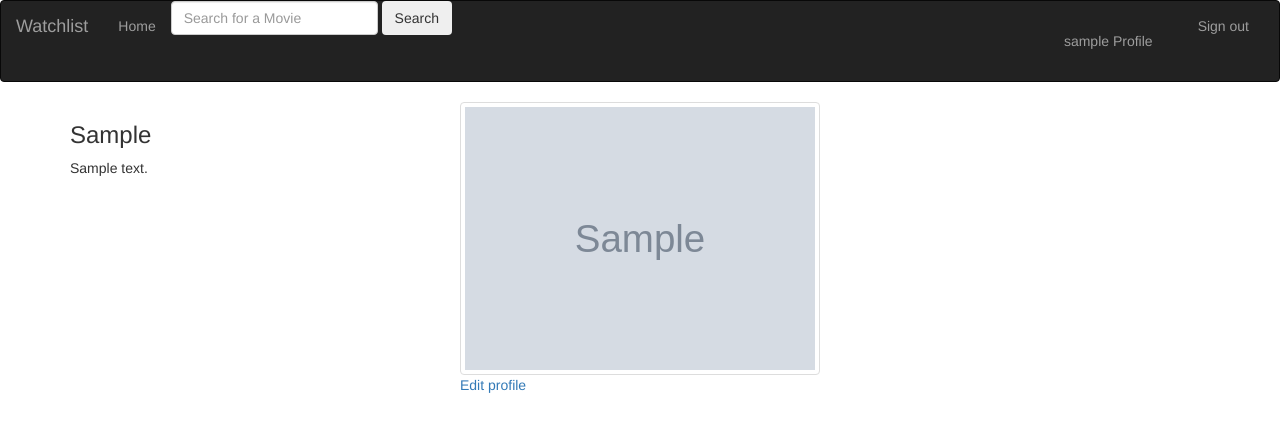
After one commit to Krasivaya/Watch-List-backend, a Flask app: a page that uses app/templates/navbar.html in a window 1280 px wide. The commit adds this page. Shown: the top 432 px of the page. Run offline with Flask 2, Linux system fonts and the light colour scheme; a user stored in the database is signed in; tables that the repository leaves empty hold one stand-in row (values such as "Sample post"); grey boxes marked "Sample" are stand-in pictures; some libraries are stand-ins or nearby versions.

Commit message:
Set profile

```diff
--- a/app/main/forms.py
+++ b/app/main/forms.py
@@ -6,3 +6,7 @@ class ReviewForm(FlaskForm):
     title = StringField('Movie title', validators = [Required()])
     review = TextAreaField('Moview review', validators = [Required()])
     submit = SubmitField('Submit')
+
+class UpdateProfile(FlaskForm):
+    bio = TextAreaField('Tell us about you.',validators = [Required()])
+    submit = SubmitField('Submit')
--- a/app/main/views.py
+++ b/app/main/views.py
@@ -1,8 +1,9 @@
-from flask import render_template, request, redirect, url_for
+from flask import render_template, request, redirect, url_for, abort
 from . import main
 from ..request import get_movies, get_movie, search_movie
-from ..models import Review
-from .forms import ReviewForm
+from ..models import Review, User
+from .forms import ReviewForm, UpdateProfile
+from .. import db
 from flask_login import login_required
 
 #Home view
@@ -53,3 +54,33 @@ def new_review(id):
 
     title = f'{movie.title} review'
     return render_template('new_review.html',title = title, review_form=form, movie=movie)
+
+#Profile view
+@main.route('/user/<uname>')
+def profile(uname):
+    user = User.query.filter_by(username = uname).first()
+
+    if user is None:
+        abort(404)
+
+    return render_template("profile/profile.html", user = user)
+
+#Update view
+@main.route('/user/<uname>/update',methods = ['GET','POST'])
+@login_required
+def update_profile(uname):
+    user = User.query.filter_by(username = uname).first()
+    if user is None:
+        abort(404)
+
+    form = UpdateProfile()
+
+    if form.validate_on_submit():
+        user.bio = form.bio.data
+
+        db.session.add(user)
+        db.session.commit()
+
+        return redirect(url_for('.profile',uname=user.username))
+
+    return render_template('profile/update.html',form =form)
--- a/app/templates/navbar.html
+++ b/app/templates/navbar.html
@@ -15,7 +15,7 @@
             </ul>
             <ul class="nav navbar-nav navbar-right">
                 {% if current_user.is_authenticated %}
-                <li style="color:white;padding:15px;">{{current_user.username}}</li>
+                <li style="color:white;padding:15px;"><a href="{{url_for('main.profile',uname=current_user.username)}}">{{current_user.username}} Profile</a></li>
                 <li><a href="{{url_for('auth.logout')}}">Sign out</a></li>
                 {% else %}
                 <li><a href="{{url_for('auth.login')}}">Sign in</a></li>
--- /dev/null
+++ b/app/templates/profile/profile.html
@@ -0,0 +1,38 @@
+{% extends 'base.html'%}
+<!-- Style block -->
+{% block styles %}
+    {{ super() }}
+    <link rel="icon" type="image/png" href=" {{url_for('static', filename = 'images/icon.png')}} ">
+{% endblock %}
+
+{% block content %}
+<div class="container">
+<div class="row">
+<!-- displaying  Username-->
+  <div class="col-md-4">
+    <h3> {{user.username| capitalize}} </h3>
+
+    <!--Displaying user bio-->
+    {% if user.bio %}
+      <p> {{user.bio}}</p>
+    {%else%}
+      <p> {{user.username| capitalize}} has no bio </p>
+    {% endif %}
+  </div>
+
+  <!--Display profile photo-->
+  <div class="col-md-4">
+
+    {% if user.profile_pic_path %}
+    <img src="{{url_for('static',filename=user.profile_pic_path)}}" alt="" class="img-thumbnail">
+    {%else%}
+    <p>No profile picture</p>
+    {% endif %}
+
+    {% if user == current_user %}
+    <a href="{{url_for('main.update_profile',uname=user.username)}}">Edit profile</a>
+    {% endif %}
+  </div>
+</div>
+</div>
+{% endblock %}
```
Also changed, not shown: app/templates/profile/update.html (added, +13 -0 lines).
